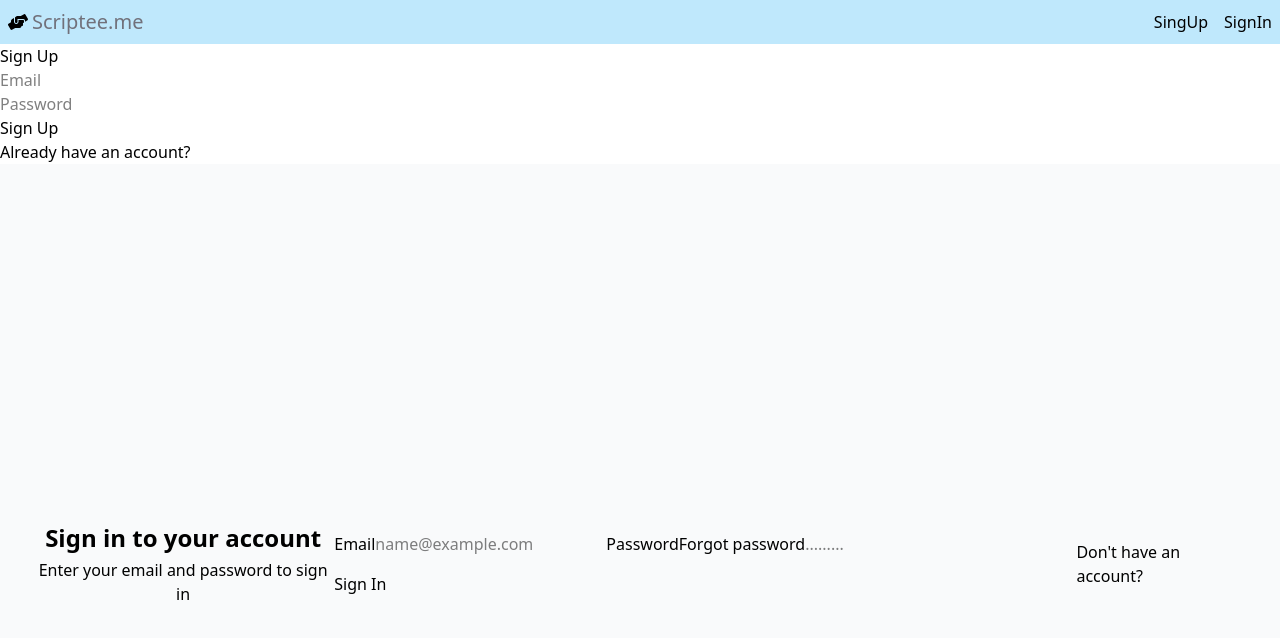
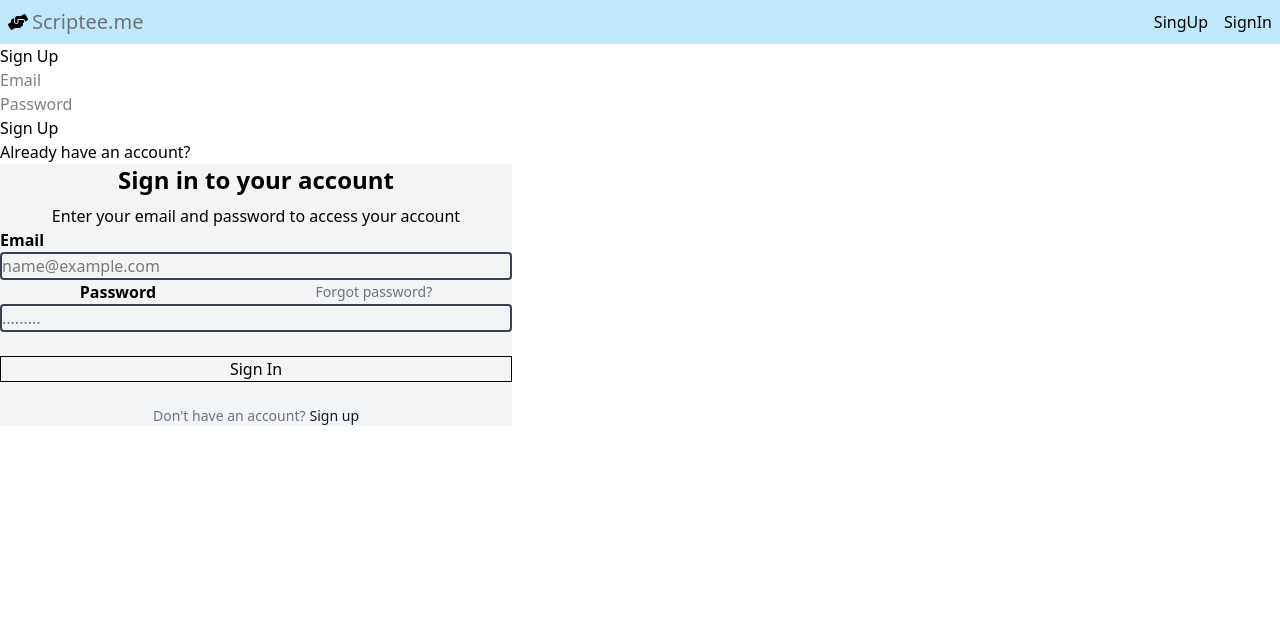
Before and after one commit to NS-25/scriptee.me, a React (Vite) app: page /signin in a window 1280 px wide. Shown: the top 638 px of the page. Built offline with nearby package versions, Linux system fonts and the light colour scheme.

Commit message:
still working on sign in

```diff
--- a/src/components/SignIn.tsx
+++ b/src/components/SignIn.tsx
@@ -1,25 +1,58 @@
 const SignIn = () => {
   return (
     <>
-      <div className="flex min-h-screen items-center justify-center bg-gray-50 py-12 px-4 py-12 sm:px-6 lg:px-8">
-        <div id="heading" className="space-y-1">
+      <div className="flex flex-col max-w-lg min-h-60  bg-gray-100">
+        <div id="heading" className="space-y-2">
           <h2 className="text-2xl font-bold text-center">
             Sign in to your account
           </h2>
           <p className="text-center">
-            Enter your email and password to sign in
+            Enter your email and password to access your account
           </p>
         </div>
-        <form className="space-y-4">
-          <label htmlFor="email">Email</label>
-          <input type="email" placeholder="name@example.com" required />
-          <label htmlFor="password">Password</label>
-          <a href="#">Forgot password</a>
-          <input type="password" placeholder="........." required />
+        <form>
+          <div id="email" className="flex flex-col">
+            <label htmlFor="email" className="font-semibold">
+              Email
+            </label>
+            <input
+              type="email"
+              placeholder="name@example.com"
+              required
+              className="border-2 border-gray-700 focus:border-blue-600 rounded-sm "
+            />
+          </div>
+          <div id="password">
+            <div
+              id="link"
+              className="flex flex-row items-center justify-around"
+            >
+              <label htmlFor="password" className="font-semibold">
+                Password
+              </label>
 
-          <button type="submit">Sign In</button>
+              <a href="#" className="text-sm text-gray-500 hover:text-gray-900">
+                Forgot password?
+              </a>
+            </div>
+            <input
+              type="password"
+              placeholder="........."
+              required
+              className=" w-full border-2 border-gray-700 focus:border-blue-600 rounded-sm"
+            />
+          </div>
+
+          <button type="submit" className="w-full my-6 border">
+            Sign In
+          </button>
+          <div className="flex flex-row text-center text-sm text-gray-500 justify-center space-x-1">
+            <p>Don't have an account?</p>
+            <a href="#" className="text-gray-900 hover:underline">
+              Sign up
+            </a>
+          </div>
         </form>
-        <p>Don't have an account?</p>
       </div>
     </>
   );
```
